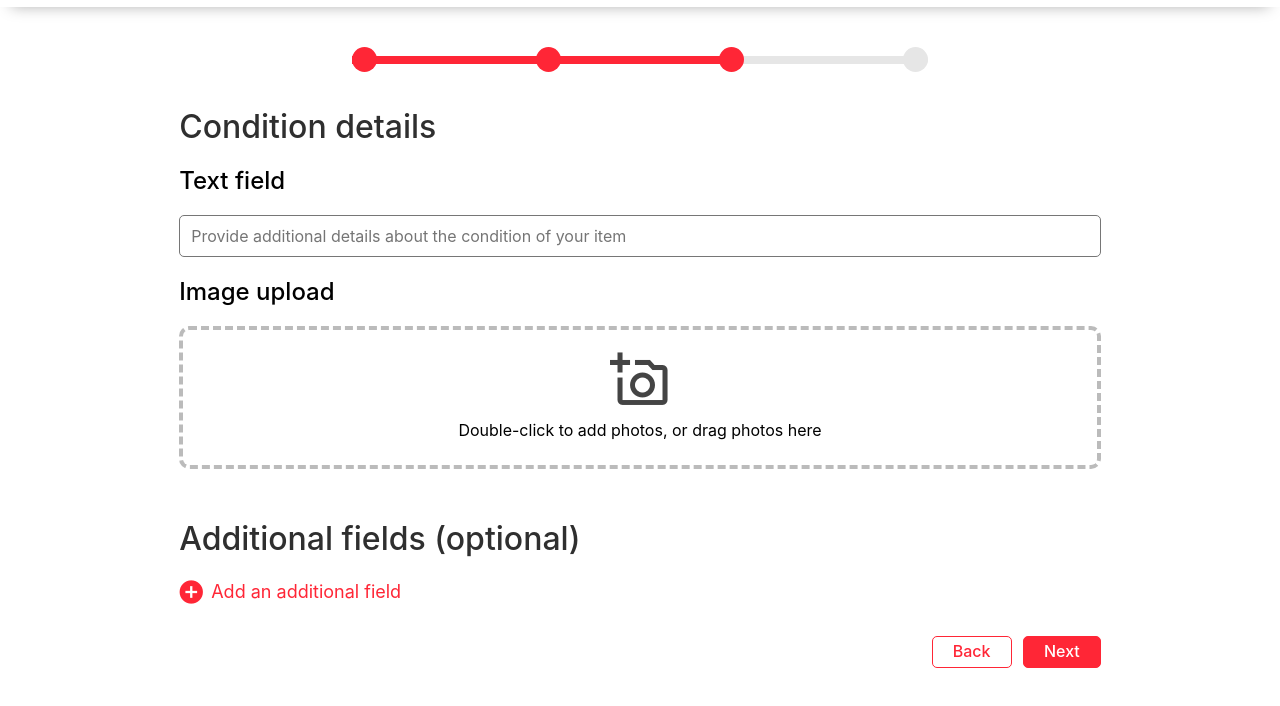
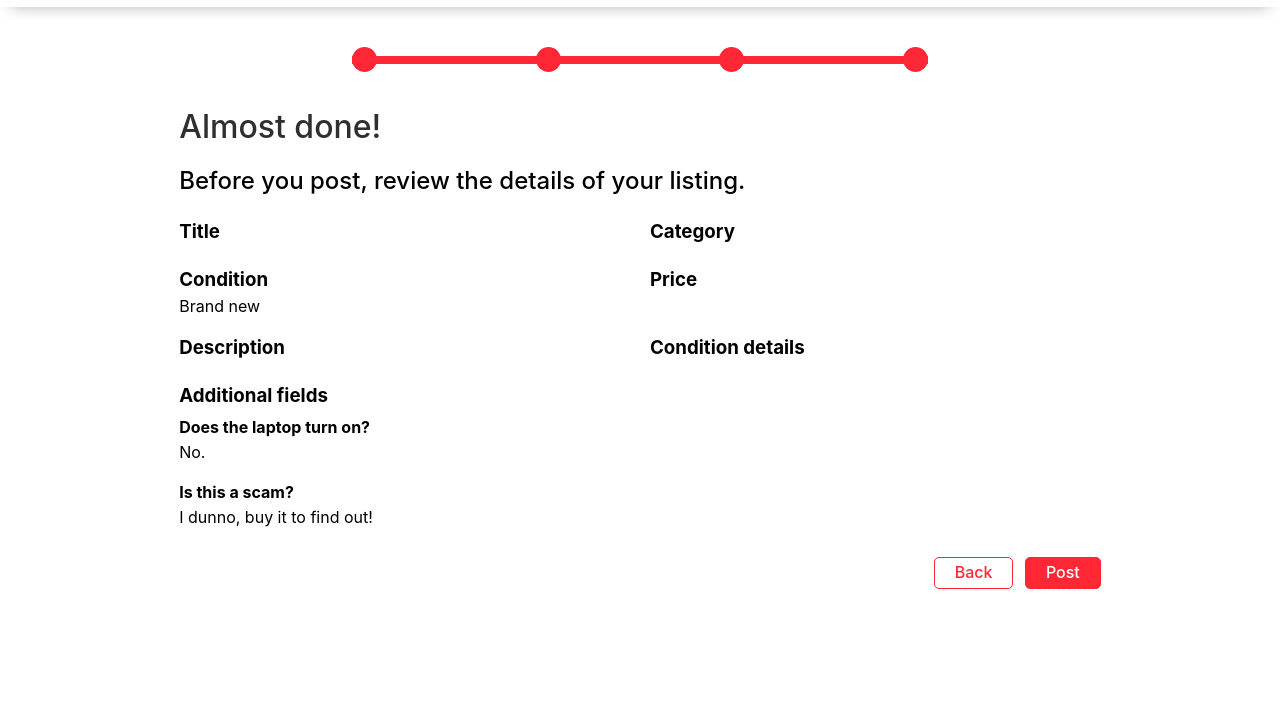
Before and after one commit to TheoLeeCJ/BuildOnASEANTeamMiko, a website: page public/sell.html in a window 1280 px wide. Shown: the part 98-804 px from the top of the page. Drawn offline with Linux system fonts and the light colour scheme.

Commit message:
Add previously filled in fields to summary

```diff
--- a/public/scripts/sell.js
+++ b/public/scripts/sell.js
@@ -10,6 +10,26 @@ for (let i = 0; i < NUM_STEPS; i++) {
   }
   progressMarkersDiv.append(progressMarker);
 }
+
+const performStepActions = (stepNum) => {
+  if (stepNum === 4) {
+    const listingFieldElementMappings = [
+      ["listing-title", "summary-title"],
+      ["listing-category", "summary-category"],
+      ["listing-condition", "summary-condition"],
+      ["listing-price", "summary-price"],
+      ["listing-description", "summary-description"],
+      ["listing-condition-details", "summary-condition-details"],
+    ];
+
+    for (const [srcElementId, summaryElementId] of listingFieldElementMappings) {
+      document.querySelector(`#${summaryElementId} + div`).textContent =
+          document.getElementById(srcElementId).value;
+    }
+  }
+};
+
+const turnRedTimeoutIds = [];
 
 const showStep = (stepNum) => {
   for (const stepElem of document.getElementsByClassName("sell-procedure-step")) {
@@ -25,21 +45,37 @@ const showStep = (stepNum) => {
   for (let i = 0; i < progressMarkers.length; i++) {
     if (i < stepNum) {
       // delay turning red by 800ms
-      setTimeout(() => {
+      turnRedTimeoutIds[i] = setTimeout(() => {
         progressMarkers[i].classList.add("progress-marker-complete");
       }, 800);
     } else {
+      if (turnRedTimeoutIds[i] !== null) {
+        clearTimeout(turnRedTimeoutIds[i]);
+        turnRedTimeoutIds[i] = null;
+      }
       progressMarkers[i].classList.remove("progress-marker-complete");
     }
   }
+  console.log(turnRedTimeoutIds)
+
+  const nextButtonText = document.querySelector("#next-button > span");
+  if (stepNum === NUM_STEPS) {
+    nextButtonText.textContent = "Post";
+  } else {
+    nextButtonText.textContent = "Next";
+  }
+
+  performStepActions(stepNum);
 };
 
 const priceInput = document.querySelector("#price-input-wrapper > input[type='text']");
+
 priceInput.addEventListener("keypress", (event) => {
   if (event.key !== "." && (event.key < "0" || event.key > "9")) {
     event.preventDefault();
   }
 });
+
 priceInput.addEventListener("change", () => {
   const [integralPart, decimalPart] = priceInput.value.split(".");
   if (typeof decimalPart !== "undefined") {
@@ -81,7 +117,7 @@ addFieldButton.addEventListener("click", () => {
   `);
 });
 
-let currentStep = 3;
+let currentStep = 4;
 showStep(currentStep);
 
 document.getElementById("back-button").addEventListener("click", () => {
--- a/public/sell.html
+++ b/public/sell.html
@@ -60,11 +60,11 @@
           <div class="half">
             <h2>Condition</h2>
             <div class="select-wrapper">
-              <select id="item-condition">
-                <option value="brand-new">Brand new</option>
-                <option value="like-new">Like new</option>
-                <option value="lightly-used">Lightly used</option>
-                <option value="well-used">Well-used</option>
+              <select id="listing-condition">
+                <option value="Brand new">Brand new</option>
+                <option value="Like new">Like new</option>
+                <option value="Lightly used">Lightly used</option>
+                <option value="Well-used">Well-used</option>
               </select>
               <span class="material-icons">expand_more</span>
             </div>
@@ -73,20 +73,20 @@
             <h2>Price</h2>
             <div id="price-input-wrapper">
               <span id="currency">S$</span>
-              <input type="text" id="item-price" placeholder="Price of your item">
+              <input type="text" id="listing-price" placeholder="Price of your item">
             </div>
           </div>
         </div>
 
         <h2>Description</h2>
-        <textarea id="item-description" placeholder="Describe what you are selling and include any details that buyers may be interested in. People love items with stories!"></textarea>
+        <textarea id="listing-description" placeholder="Describe what you are selling and include any details that buyers may be interested in. People love items with stories!"></textarea>
       </div>
 
       <div id="sell-procedure-step-3" class="sell-procedure-step">
         <h1>Condition details</h1>
 
-        <h2>Text field</h2>
-        <input type="text" id="condition-details-text" placeholder="Provide additional details about the condition of your item">
+        <h2>Additional information on item condition</h2>
+        <input type="text" id="listing-condition-details" placeholder="Provide additional details about the condition of your item">
 
         <h2>Image upload</h2>
         <div class="attach-photos">
@@ -102,6 +102,48 @@
         </button>
       </div>
 
+      <div id="sell-procedure-step-4" class="sell-procedure-step">
+        <h1>Almost done!</h1>
+        <h2>Before you post, review the details of your listing.</h2>
+
+        <div class="halves-wrapper">
+          <div class="half">
+            <h3 id="summary-title">Title</h3>
+            <div>Legion 5 Pro</div>
+          </div>
+          <div class="half">
+            <h3 id="summary-category">Category</h3>
+            <div>Laptops in Computers & Tech</div>
+          </div>
+        </div>
+        <div class="halves-wrapper">
+          <div class="half">
+            <h3 id="summary-condition">Condition</h3>
+            <div>Lightly used</div>
+          </div>
+          <div class="half">
+            <h3 id="summary-price">Price</h3>
+            <div>S$2799.99</div>
+          </div>
+        </div>
+        <div class="halves-wrapper">
+          <div class="half">
+            <h3 id="summary-description">Description</h3>
+            <div>Really really really really really really really really really really really really really really really really really really really really really really really really really really really really really really really really really really really really really really really really really really really really really really really really really really really really really really really really really really really really really really really really really really really really really really really really really really really really really really really really really really really really really really really really really really really really really really really really really really really really really really really really really really really really really really really really really really really long description</div>
+          </div>
+          <div class="half">
+            <h3 id="summary-condition-details">Condition details</h3>
+            <div>Really really really really really really really really really really really really really really really really really really really really really really really really really really really really really really really really really really really really really really really really really really really really really really really really really really really really really really really really really really really really really really really really really really really really really really really really really really really really really really really really really really really really really really really really really really really really really really really really really really really really really really really really really really really really really really really really really really really long description</div>
+          </div>
+        </div>
+
+        <h3 id="summary-additional-fields">Additional fields</h3>
+        <h4>Does the laptop turn on?</h4>
+        <div>No.</div>
+        <h4>Is this a scam?</h4>
+        <div>I dunno, buy it to find out!</div>
+      </div>
+
       <div id="sell-procedure-navigation-buttons">
         <button id="back-button" class="secondary-button"><span>Back</span></button>
         <button id="next-button" class="primary-button"><span>Next</span></button>
--- a/public/styles/sell.css
+++ b/public/styles/sell.css
@@ -138,10 +138,6 @@ select + span.material-icons {
   margin-top: 50px;
 }
 
-#sell-procedure-step-1 {
-  display: block;
-}
-
 .halves-wrapper {
   display: flex;
   width: 100%;
@@ -157,6 +153,7 @@ select + span.material-icons {
   flex-direction: column;
   flex-grow: 1;
   align-items: center;
+  justify-content: center;
   /* margin-top: 10px; */
   padding: 20px 20px 25px;
   border: 4px dashed #bbb;
@@ -212,7 +209,7 @@ input#listing-category {
   transform: translate(11px, calc(-50% - 0.5px));
 }
 
-#item-description {
+#listing-description {
   width: 100%;
   flex-grow: 1;
   padding: 10px 11px;
@@ -239,7 +236,7 @@ input#listing-category {
 }
 
 #add-field-button .material-icons {
-  margin-right: 6px;
+  margin-right: 7px;
   font-size: 28px;
 }
 
@@ -285,6 +282,26 @@ input#listing-category {
   margin-top: 20px;
 } */
 
+#sell-procedure-step-4 {
+  flex-grow: 0;
+}
+
+#sell-procedure-step-4 h2 {
+  margin-bottom: 5px;
+}
+
+#sell-procedure-step-4 h3 {
+  margin: 20px 0 5px;
+}
+
+#sell-procedure-step-4 h4 {
+  margin-top: 20px;
+  margin-bottom: 5px;
+}
+#sell-procedure-step-4 h4:first-of-type {
+  margin-top: 5px;
+}
+
 #sell-procedure-navigation-buttons {
   margin-left: auto;
   margin-top: 30px;
```
